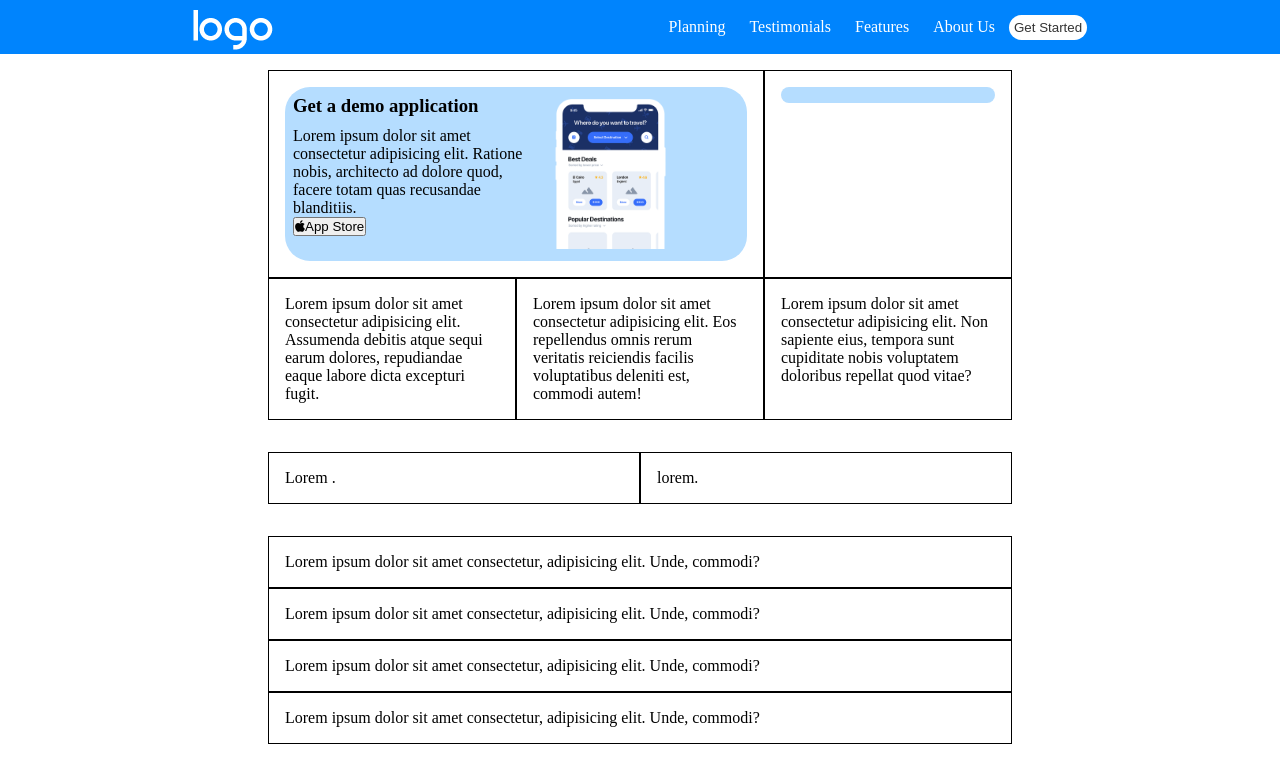
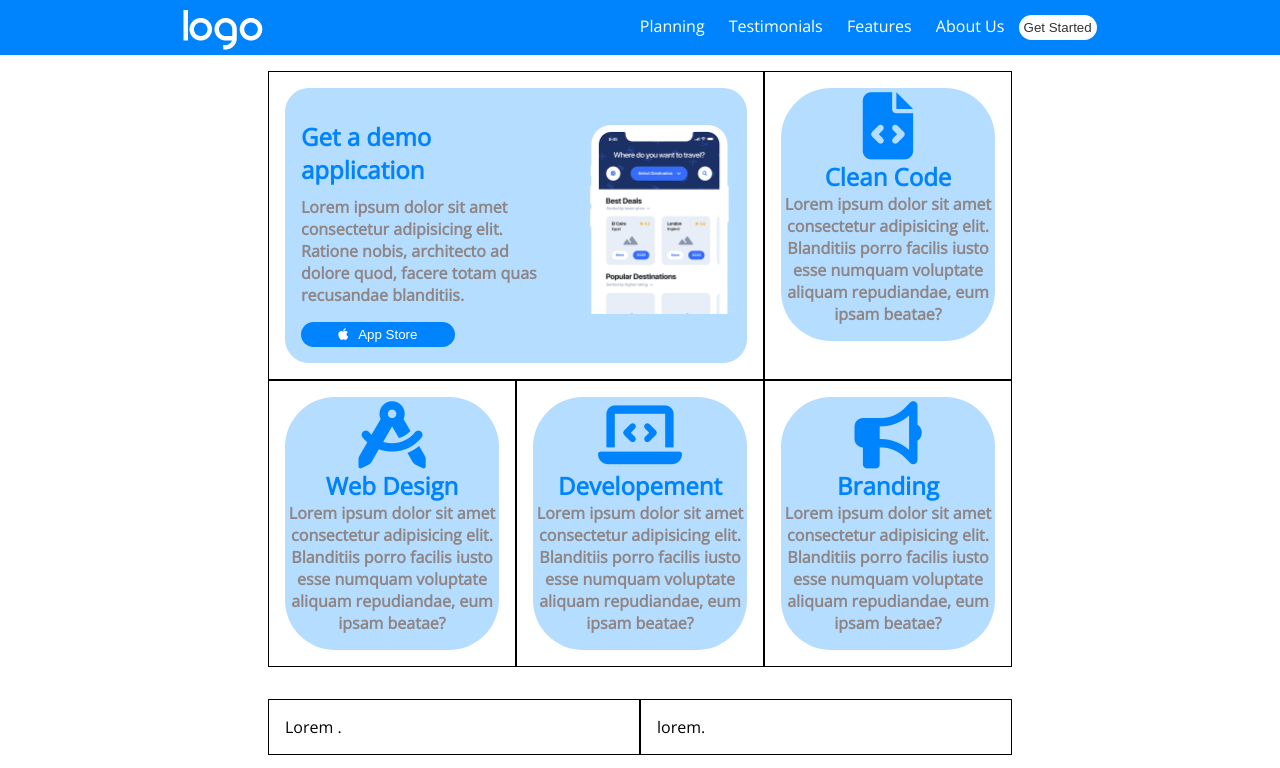
Before and after one commit to StefanRaluca/htmlcss-responsive-layout, a plain HTML site: page index.html in a window 1280 px wide. Shown: the top 768 px of the page. Drawn offline with nearby package versions, Linux system fonts and the light colour scheme.

Commit message:
add demo section with design

```diff
--- a/assets/style.css
+++ b/assets/style.css
@@ -11,6 +11,10 @@
     --responsive--footer-free: rgba(253, 193, 95, 1);
     --responsive--dark: rgba(51, 51, 51, 1);
     --responsive--light: rgba(255, 255, 255, 1);
+}
+
+body {
+    font-family: Open Sans;
 }
 
 /* style of header */
@@ -43,7 +47,7 @@
 
 .container_link i {
     display: none;
-    color: white;
+    color: var(--responsive--light);
 }
 
 
@@ -90,29 +94,97 @@
     width: calc((100% / 12) * 4);
 }
 
+/* style of cards first section */
+
+.card {
+    background-color: var(--responsive--secondary);
+    border-radius: 1.5rem;
+    gap: 1rem;
+    display: flex;
+    padding: 2rem 0rem 1rem 1rem;
+}
+
+.card_left h2 {
+    margin-bottom: 10px;
+    font-size: 24px;
+    color: var(--responsive--header);
+}
+
+
+.card_left button {
+    width: 60%;
+    background-color: var(--responsive--header);
+    color: var(--responsive--light);
+    padding: 5px;
+    margin-top: 1rem;
+    text-align: center;
+    border: none;
+    border-radius: 20px;
+}
+
+
+
+.card_left i {
+    margin-right: 10px;
+}
+
 
 .card_right img {
-    width: 70%;
+    width: 100%;
 }
 
-.card {
-    padding: 0.5rem;
+
+
+.card_small {
+    text-align: center;
+    flex-direction: column;
+    padding-bottom: 16px;
     display: flex;
-    justify-content: center;
-    border-radius: 25px;
     background-color: var(--responsive--secondary);
+    border-radius: 50px;
 }
 
-.card_left h3 {
-    margin-bottom: 10px;
+.card_small i {
+    color: var(--responsive--header);
+    font-size: 4.2rem;
+    margin-top: 5px;
 }
+
+
+.bottom_card img {
+    object-fit: contain;
+    height: 100%;
+    width: 100%;
+    margin-bottom: -0.5rem;
+    ;
+}
+
+.top_card {
+    flex-direction: column;
+    gap: 1.7rem;
+}
+
+.top_card h2 {
+    color: var(--responsive--header);
+
+}
+
+
+.text {
+    font-weight: 700;
+    color: rgb(143 133 133);
+}
+
+
 
 /* mobile first  */
 
 
 @media screen and (max-width: 767px) {
 
-
+    header {
+        text-align: left;
+    }
 
     .container_link a {
         display: none;
@@ -171,6 +243,7 @@
         width: calc((100% / 12) * 6);
     }
 }
+
 /* desktop */
 
 @media only screen and (min-width: 1200px) {
--- a/index.html
+++ b/index.html
@@ -2,6 +2,12 @@
 <html lang="en">
 
 <head>
+
+
+    <link rel="preconnect" href="https://fonts.googleapis.com">
+    <link rel="preconnect" href="https://fonts.gstatic.com" crossorigin>
+    <link href="https://fonts.googleapis.com/css2?family=Fira+Sans:wght@200&family=Open+Sans:wght@300&display=swap"
+        rel="stylesheet">
     <meta charset="UTF-8">
     <meta name="viewport" content="width=device-width, initial-scale=1.0">
     <title>Responsive Layout</title>
@@ -43,8 +49,9 @@
 
                         <div class="card">
                             <div class="card_left">
-                                <h3>Get a demo application</h3>
-                                <p>Lorem ipsum dolor sit amet consectetur adipisicing elit. Ratione nobis, architecto ad
+                                <h2> Get a demo application</h2>
+                                <p class="text">Lorem ipsum dolor sit amet consectetur adipisicing elit. Ratione nobis,
+                                    architecto ad
                                     dolore quod, facere totam quas recusandae blanditiis.</p>
                                 <button><i class="fa-brands fa-apple"></i>App Store</button>
                             </div>
@@ -59,27 +66,98 @@
 
 
 
+
+
                     <div class="col-12 col-sm-4">
-                        <div class="card">
+                        <div class="card_small">
 
+                            <div class="top_card ">
+
+                                <span><i class="fa-solid fa-file-code"></i></span>
+                                <h2>Clean Code</h2>
+                            </div>
+
+                            <div class="bottom_card">
+                                <div class="text">
+                                    Lorem ipsum dolor sit amet consectetur adipisicing elit. Blanditiis porro facilis
+                                    iusto esse numquam voluptate aliquam repudiandae, eum ipsam beatae?
+                                </div>
+
+
+                            </div>
                         </div>
+
+
+
+                    </div>
+                    <div class="col-12 col-sm-4">
+                        <div class="card_small">
+
+                            <div class="top_card ">
+
+                                <i class="fa-solid fa-compass-drafting"></i>
+                                <h2>Web Design</h2>
+                            </div>
+
+                            <div class="bottom_card">
+                                <div class="text">
+                                    Lorem ipsum dolor sit amet consectetur adipisicing elit. Blanditiis porro facilis
+                                    iusto esse numquam voluptate aliquam repudiandae, eum ipsam beatae?
+                                </div>
+
+
+                            </div>
+                        </div>
+
+                    </div>
+                    <div class="col-12 col-sm-4">
+                        <div class="card_small">
+
+                            <div class="top_card ">
+
+                                <span> <i class="fa-solid fa-laptop-code"></i></span>
+                                <h2> Developement</h2>
+                            </div>
+
+                            <div class="bottom_card">
+                                <div class="text">
+                                    Lorem ipsum dolor sit amet consectetur adipisicing elit. Blanditiis porro facilis
+                                    iusto esse numquam voluptate aliquam repudiandae, eum ipsam beatae?
+                                </div>
+
+
+                            </div>
+                        </div>
+
+                    </div>
+                    <div class="col-12 col-sm-4">
+                        <div class="card_small">
+
+                            <div class="top_card ">
+
+                                <span> <i class="fa-solid fa-bullhorn"></i></span>
+                                <h2>Branding</h2>
+                            </div>
+
+                            <div class="bottom_card">
+                                <div class="text">
+                                    Lorem ipsum dolor sit amet consectetur adipisicing elit. Blanditiis porro facilis
+                                    iusto esse numquam voluptate aliquam repudiandae, eum ipsam beatae?
+                                </div>
+
+
+                            </div>
+                        </div>
+
                     </div>
 
-                    <div class="col-12 col-sm-4">Lorem ipsum dolor sit amet consectetur adipisicing elit. Assumenda
-                        debitis atque sequi earum dolores, repudiandae eaque labore dicta excepturi fugit.
-                    </div>
 
-                    <div class="col-12 col-sm-4">Lorem ipsum dolor sit amet consectetur adipisicing elit. Eos
-                        repellendus omnis rerum veritatis reiciendis facilis voluptatibus deleniti est, commodi autem!
-                    </div>
 
-                    <div class="col-12 col-sm-4">Lorem ipsum dolor sit amet consectetur adipisicing elit. Non sapiente
-                        eius, tempora sunt cupiditate nobis voluptatem doloribus repellat quod vitae?
-                    </div>
+
 
                 </div>
             </div>
-
+            </div>
         </section>
 
 
```
